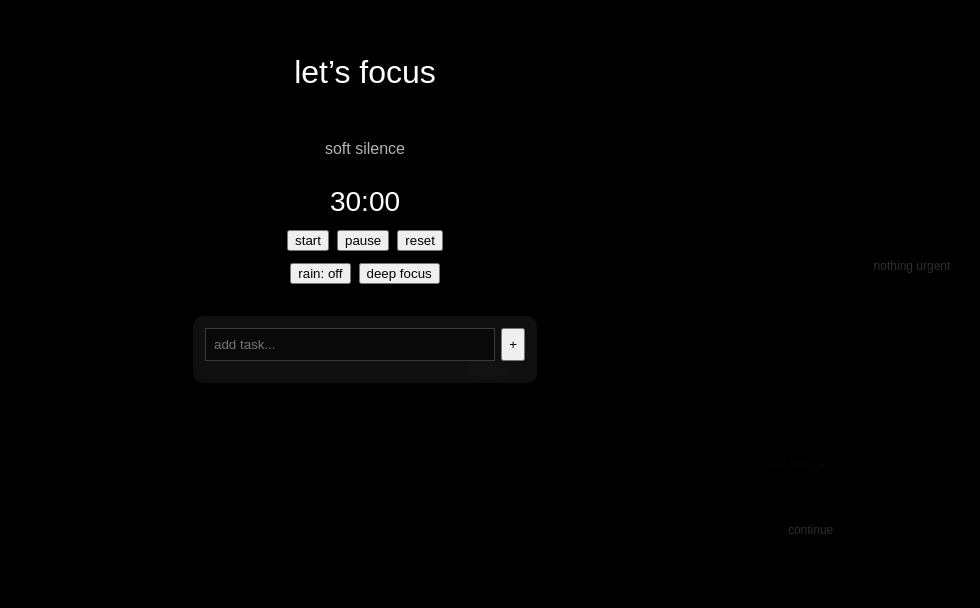
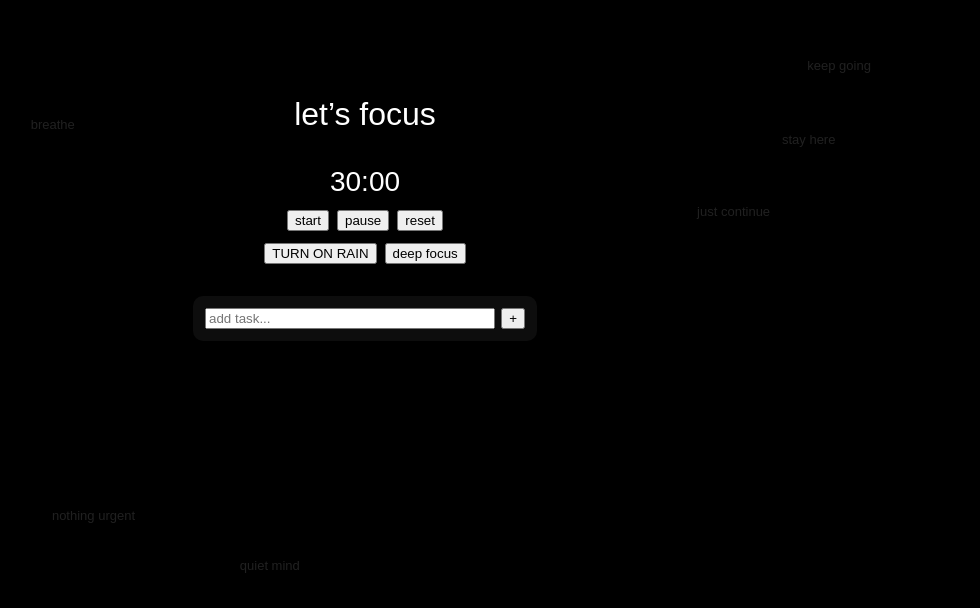
Before and after one commit to elizzzavetaleonteva-creator/quiet-room, a Next.js app: page / in a window 1280 px wide. Shown: the part 192-800 px from the top of the page, without its empty margins (275-1255 px from the left). Built offline with nearby package versions, Linux system fonts and the light colour scheme.

Commit message:
final inversion rain logic + stable floating text

```diff
--- a/app/page.tsx
+++ b/app/page.tsx
@@ -7,17 +7,15 @@ import { useEffect, useRef, useState } from "react";
 const messages = [
   "stay here",
   "breathe",
-  "focus returns",
   "you are present",
   "quiet mind",
-  "keep going",
   "nothing urgent",
+  "focus returns",
   "reset",
   "observe",
+  "keep going",
   "soft silence",
-  "continue",
-  "just one step",
-  "you are okay",
+  "just continue",
 ];
 
 /* ---------------- TYPES ---------------- */
@@ -27,7 +25,6 @@ type Floating = {
   text: string;
   x: number;
   y: number;
-  opacity: number;
 };
 
 type Task = {
@@ -38,25 +35,18 @@ type Task = {
 export default function Home() {
   /* ---------------- STATE ---------------- */
 
-  const [message, setMessage] = useState("");
-  const [rain, setRain] = useState(false);
+  const [rainOn, setRainOn] = useState(false); // TRUE = дождь идёт
   const [deepFocus, setDeepFocus] = useState(false);
+
+  const [time, setTime] = useState(30 * 60);
+  const [running, setRunning] = useState(false);
 
   const [tasks, setTasks] = useState<Task[]>([]);
   const [input, setInput] = useState("");
 
-  const [time, setTime] = useState(30 * 60);
-  const [running, setRunning] = useState(false);
-
   const [floating, setFloating] = useState<Floating[]>([]);
 
   const audioRef = useRef<HTMLAudioElement | null>(null);
-
-  /* ---------------- INIT MESSAGE ---------------- */
-
-  useEffect(() => {
-    setMessage(messages[Math.floor(Math.random() * messages.length)]);
-  }, []);
 
   /* ---------------- TIMER ---------------- */
 
@@ -64,7 +54,7 @@ export default function Home() {
     if (!running) return;
 
     const t = setInterval(() => {
-      setTime((prev) => (prev > 0 ? prev - 1 : 0));
+      setTime((p) => (p > 0 ? p - 1 : 0));
     }, 1000);
 
     return () => clearInterval(t);
@@ -78,42 +68,26 @@ export default function Home() {
       .padStart(2, "0")}`;
   };
 
-  /* ---------------- FLOATING BACKGROUND TEXT ---------------- */
+  /* ---------------- FLOATING TEXT ---------------- */
 
   useEffect(() => {
     const interval = setInterval(() => {
-      const item: Floating = {
-        id: Date.now() + Math.random(),
+      const id = Date.now() + Math.random();
+
+      setFloating((prev) => [
+        ...prev,
+        {
+          id,
           text: messages[Math.floor(Math.random() * messages.length)],
           x: Math.random() * 100,
           y: Math.random() * 100,
-        opacity: 0,
-      };
-
-      setFloating((prev) => [...prev, item].slice(-40));
+        },
+      ].slice(-50));
 
       setTimeout(() => {
-        setFloating((prev) =>
-          prev.map((m) =>
-            m.id === item.id ? { ...m, opacity: 0.18 } : m
-          )
-        );
-      }, 50);
-
-      setTimeout(() => {
-        setFloating((prev) =>
-          prev.map((m) =>
-            m.id === item.id ? { ...m, opacity: 0 } : m
-          )
-        );
-      }, 3500);
-
-      setTimeout(() => {
-        setFloating((prev) =>
-          prev.filter((m) => m.id !== item.id)
-        );
-      }, 4500);
-    }, 1200);
+        setFloating((prev) => prev.filter((f) => f.id !== id));
+      }, 6000);
+    }, 900);
 
     return () => clearInterval(interval);
   }, []);
@@ -134,6 +108,26 @@ export default function Home() {
     );
   };
 
+  /* ---------------- RAIN TOGGLE (FIXED LOGIC) ---------------- */
+  const toggleRain = async () => {
+    setRainOn((prev) => {
+      const next = !prev;
+
+      const audio = audioRef.current;
+
+      if (audio) {
+        if (next) {
+          audio.volume = 0.4;
+          audio.play().catch(() => {});
+        } else {
+          audio.pause();
+        }
+      }
+
+      return next;
+    });
+  };
+
   /* ---------------- UI ---------------- */
 
   return (
@@ -148,15 +142,14 @@ export default function Home() {
         overflow: "hidden",
       }}
     >
-      {/* ---------------- AUDIO ---------------- */}
+      {/* AUDIO */}
 
       <audio ref={audioRef} loop preload="auto">
         <source src="/rain.mp3" type="audio/mpeg" />
       </audio>
 
-      {/* ---------------- RAIN VISUAL ---------------- */}
-
-      {rain && (
+      {/* RAIN VISUAL */}
+      {rainOn && (
         <div
           style={{
             position: "absolute",
@@ -168,8 +161,7 @@ export default function Home() {
         />
       )}
 
-      {/* ---------------- FLOATING TEXT ---------------- */}
-
+      {/* FLOATING TEXT */}
       {floating.map((m) => (
         <div
           key={m.id}
@@ -178,19 +170,17 @@ export default function Home() {
             left: `${m.x}%`,
             top: `${m.y}%`,
             transform: "translate(-50%, -50%)",
-            fontSize: 12,
-            opacity: m.opacity,
-            transition: "opacity 1.5s ease",
+            fontSize: 13,
+            opacity: 0.18,
+            color: "rgba(255,255,255,0.7)",
             pointerEvents: "none",
-            whiteSpace: "nowrap",
           }}
         >
           {m.text}
         </div>
       ))}
 
-      {/* ---------------- CENTER ---------------- */}
-
+      {/* CENTER */}
       <div
         style={{
           position: "relative",
@@ -205,8 +195,7 @@ export default function Home() {
       >
         <h1 style={{ fontWeight: 300 }}>let’s focus</h1>
 
-        {/* ---------------- DEEP FOCUS ---------------- */}
-
+        {/* DEEP FOCUS */}
         {deepFocus ? (
           <>
             <div style={{ fontSize: 44 }}>{format(time)}</div>
@@ -223,8 +212,6 @@ export default function Home() {
           </>
         ) : (
           <>
-            <p style={{ opacity: 0.7 }}>{message}</p>
-
             <div style={{ fontSize: 28 }}>{format(time)}</div>
 
             <div style={{ display: "flex", gap: 8 }}>
@@ -236,27 +223,8 @@ export default function Home() {
             {/* CONTROLS */}
 
             <div style={{ display: "flex", gap: 8 }}>
-              <button
-                onClick={() => {
-                  setRain((r) => {
-                    const next = !r;
-
-                    const audio = audioRef.current;
-
-                    if (audio) {
-                      if (next) {
-                        audio.volume = 0.4;
-                        audio.play().catch(() => {});
-                      } else {
-                        audio.pause();
-                      }
-                    }
-
-                    return next;
-                  });
-                }}
-              >
-                rain: {rain ? "on" : "off"}
+              <button onClick={toggleRain}>
+                {rainOn ? "TURN OFF RAIN" : "TURN ON RAIN"}
               </button>
 
               <button onClick={() => setDeepFocus(true)}>
@@ -270,10 +238,9 @@ export default function Home() {
               style={{
                 marginTop: 20,
                 width: 320,
-                background: "rgba(255,255,255,0.06)",
+                background: "rgba(255,255,255,0.05)",
                 padding: 12,
                 borderRadius: 10,
-                backdropFilter: "blur(8px)",
               }}
             >
               <div style={{ display: "flex", gap: 6 }}>
@@ -281,27 +248,19 @@ export default function Home() {
                   value={input}
                   onChange={(e) => setInput(e.target.value)}
                   placeholder="add task..."
-                  style={{
-                    flex: 1,
-                    padding: 8,
-                    background: "rgba(0,0,0,0.4)",
-                    border: "1px solid rgba(255,255,255,0.2)",
-                    color: "white",
-                  }}
+                  style={{ flex: 1 }}
                 />
                 <button onClick={addTask}>+</button>
               </div>
 
-              <div style={{ marginTop: 10 }}>
               {tasks.map((t, i) => (
                 <div
                   key={i}
                   onClick={() => toggleTask(i)}
                   style={{
-                      fontSize: 13,
                     marginTop: 6,
-                      opacity: t.done ? 0.4 : 0.9,
                     textDecoration: t.done ? "line-through" : "none",
+                    opacity: t.done ? 0.4 : 1,
                     cursor: "pointer",
                   }}
                 >
@@ -309,7 +268,6 @@ export default function Home() {
                 </div>
               ))}
             </div>
-            </div>
           </>
         )}
       </div>
```
Lines whose indentation alone changed are shown as unchanged.
